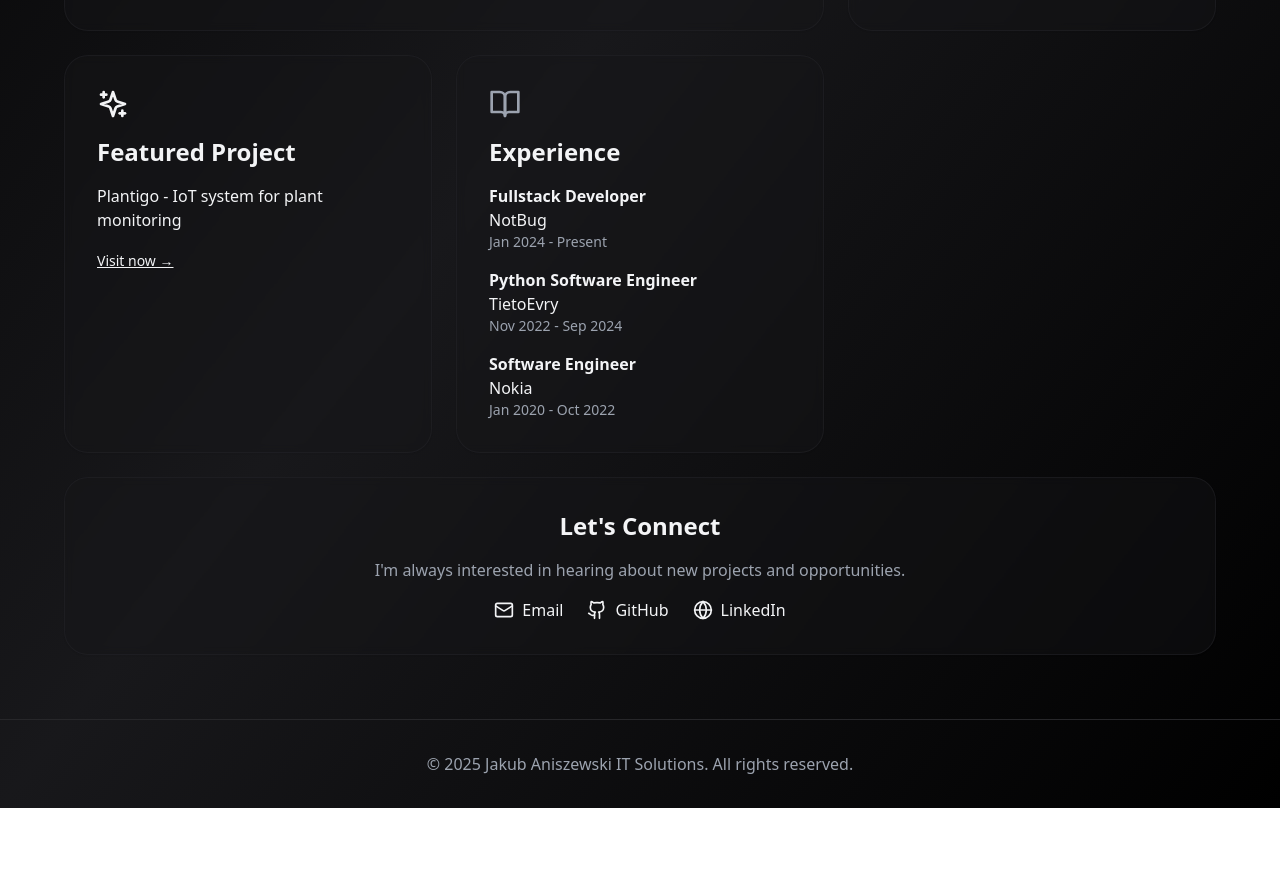
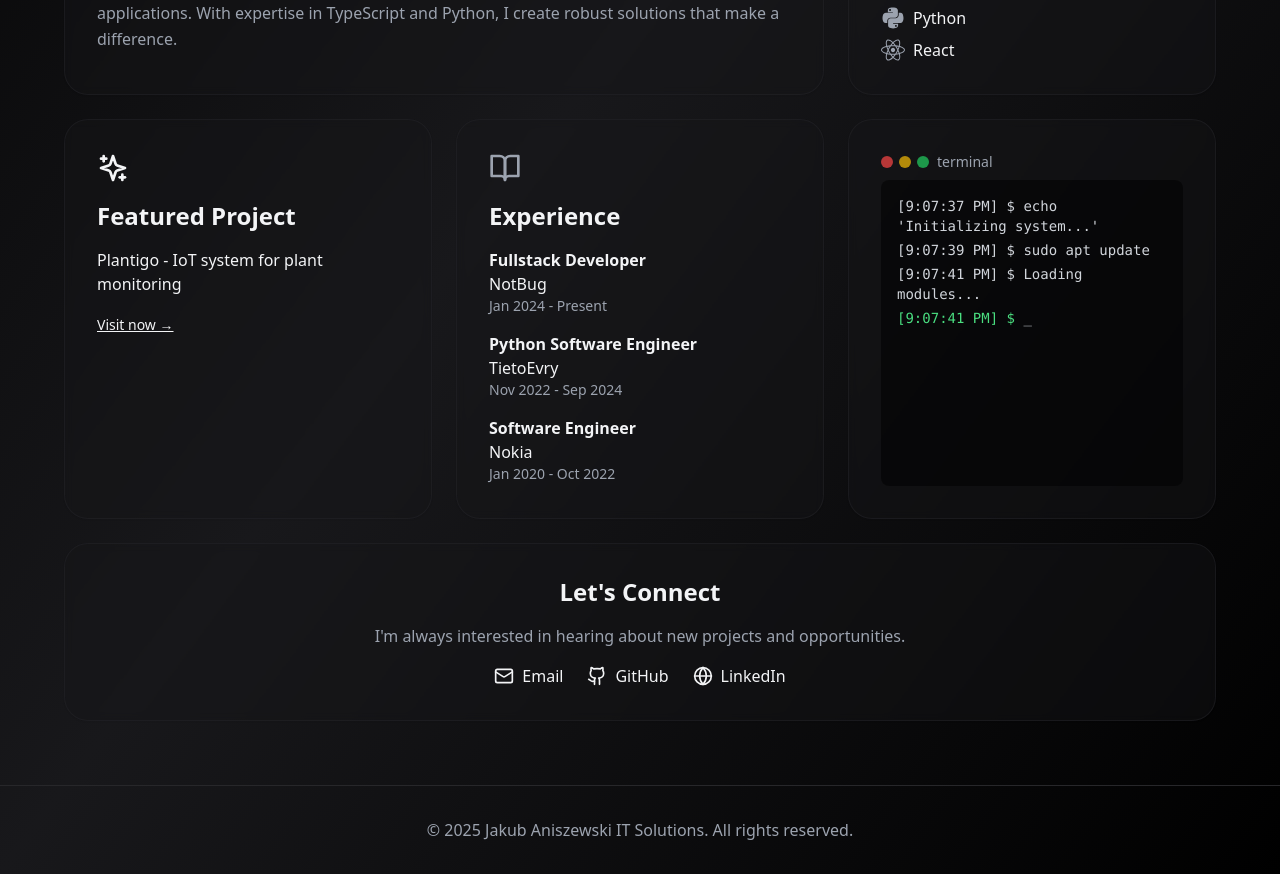
Before and after one commit to jaqb8/aniszewski.com, a React (Vite) app: page / in a window 1280 px wide. Shown: the part 847-1721 px from the top of the page. Before the commit the page ends 1655 px from the top, so only its background shows below. Built offline with nearby package versions, Linux system fonts and the light colour scheme.

Commit message:
Add matrix-style terminal component with scrollbar hide plugin

```diff
--- a/package.json
+++ b/package.json
@@ -12,7 +12,8 @@
   "dependencies": {
     "lucide-react": "^0.344.0",
     "react": "^18.3.1",
-    "react-dom": "^18.3.1"
+    "react-dom": "^18.3.1",
+    "tailwind-scrollbar-hide": "^2.0.0"
   },
   "devDependencies": {
     "@eslint/js": "^9.9.1",
--- a/src/App.tsx
+++ b/src/App.tsx
@@ -1,4 +1,4 @@
-import React, { useState } from "react";
+import { useState, useEffect, useRef } from "react";
 import {
   Github,
   Mail,
@@ -13,6 +13,89 @@ import {
 } from "lucide-react";
 import Avatar from "./assets/avatar.jpg";
 import Resume from "./assets/resume.pdf";
+
+const MatrixTerminal = () => {
+  const [lines, setLines] = useState<string[]>([]);
+  const [currentLine, setCurrentLine] = useState("");
+  const terminalRef = useRef<HTMLDivElement>(null);
+  const messages = [
+    "echo 'Initializing system...'",
+    "sudo apt update",
+    "Loading modules...",
+    "ssh user@portfolio.dev",
+    "git clone https://github.com/jaqb8/awesome-projects",
+    "cd awesome-projects && npm install",
+    "npm run dev",
+    "Starting development server...",
+  ];
+
+  // Auto-scroll effect
+  useEffect(() => {
+    if (terminalRef.current) {
+      terminalRef.current.scrollTop = terminalRef.current.scrollHeight;
+    }
+  }, [lines, currentLine]);
+
+  useEffect(() => {
+    let currentChar = 0;
+    let currentMessage = 0;
+    let timeout: ReturnType<typeof setTimeout>;
+
+    const type = () => {
+      const current = messages[currentMessage];
+
+      if (currentChar === current.length) {
+        setLines((prev) => [
+          ...prev,
+          `[${new Date().toLocaleTimeString()}] $ ${current}`,
+        ]);
+        setCurrentLine("");
+        currentChar = 0;
+        currentMessage = (currentMessage + 1) % messages.length;
+        timeout = setTimeout(type, 1000);
+      } else {
+        setCurrentLine(current.substring(0, currentChar + 1));
+        currentChar++;
+        timeout = setTimeout(type, 50);
+      }
+    };
+
+    type();
+    return () => clearTimeout(timeout);
+  }, []);
+
+  return (
+    <div className="h-full flex flex-col">
+      <div className="flex items-center gap-2 mb-2 text-gray-400">
+        <div className="flex gap-1.5">
+          <div className="w-3 h-3 rounded-full bg-red-500 opacity-75"></div>
+          <div className="w-3 h-3 rounded-full bg-yellow-500 opacity-75"></div>
+          <div className="w-3 h-3 rounded-full bg-green-500 opacity-75"></div>
+        </div>
+        <span className="text-sm">terminal</span>
+      </div>
+      <div className="flex-1 bg-black/50 rounded-lg p-4 font-mono text-sm relative overflow-hidden">
+        <div
+          ref={terminalRef}
+          className="h-full terminal-text relative space-y-1 overflow-y-auto scrollbar-hide"
+        >
+          {lines.map((line, i) => (
+            <div key={i} className="text-gray-300">
+              {line}
+            </div>
+          ))}
+          <div className="text-gray-300">
+            <span className="text-green-400">
+              [{new Date().toLocaleTimeString()}] $
+            </span>{" "}
+            <span className="text-purple-400">{currentLine}</span>
+            <span className="animate-pulse">_</span>
+          </div>
+        </div>
+      </div>
+    </div>
+  );
+};
 
 function App() {
   const [isSidebarOpen, setSidebarOpen] = useState(false);
@@ -30,11 +113,12 @@ function App() {
       <header className="fixed top-0 w-full bg-black/80 backdrop-blur-md z-50 border-b border-zinc-800">
         <nav className="max-w-6xl mx-auto px-6 h-16 flex items-center justify-between">
           <div className="flex items-center justify-between w-full">
-            <button
-              className="md:hidden text-gray-100"
-              onClick={toggleSidebar}
-            >
-              {isSidebarOpen ? <X className="w-6 h-6" /> : <Menu className="w-6 h-6" />}
+            <button className="md:hidden text-gray-100" onClick={toggleSidebar}>
+              {isSidebarOpen ? (
+                <X className="w-6 h-6" />
+              ) : (
+                <Menu className="w-6 h-6" />
+              )}
             </button>
             <span className="text-xl font-semibold"></span>
             <div className="hidden md:flex gap-4 ml-auto">
@@ -94,7 +178,7 @@ function App() {
           {/* Hero Section */}
           <section className="text-center space-y-8">
             <div className="relative inline-block">
-              <div className="w-32 h-32 md:w-48 md:h-48 rounded-full overflow-hidden border-2 border-purple-400/10 mx-auto mb-6">
+              <div className="w-64 h-64 md:w-64 md:h-64 rounded-full overflow-hidden border-2 border-purple-400/10 mx-auto mb-6">
                 <img
                   src={Avatar}
                   alt="Jakub Aniszewski"
@@ -159,7 +243,7 @@ function App() {
                     <rect fill="#fff" rx="50" />
                     <rect fill="#9ca3af" height="512" rx="50" width="512" />
                     <path
-                      clip-rule="evenodd"
+                      clipRule="evenodd"
                       d="m316.939 407.424v50.061c8.138 4.172 17.763 7.3 28.875 9.386s22.823 3.129 35.135 3.129c11.999 0 23.397-1.147 34.196-3.442 10.799-2.294 20.268-6.075 28.406-11.342 8.138-5.266 14.581-12.15 19.328-20.65s7.121-19.007 7.121-31.522c0-9.074-1.356-17.026-4.069-23.857s-6.625-12.906-11.738-18.225c-5.112-5.319-11.242-10.091-18.389-14.315s-15.207-8.213-24.18-11.967c-6.573-2.712-12.468-5.345-17.685-7.9-5.217-2.556-9.651-5.163-13.303-7.822-3.652-2.66-6.469-5.476-8.451-8.448-1.982-2.973-2.974-6.336-2.974-10.091 0-3.441.887-6.544 2.661-9.308s4.278-5.136 7.512-7.118c3.235-1.981 7.199-3.52 11.894-4.615 4.696-1.095 9.912-1.642 15.651-1.642 4.173 0 8.581.313 13.224.938 4.643.626 9.312 1.591 14.008 2.894 4.695 1.304 9.259 2.947 13.694 4.928 4.434 1.982 8.529 4.276 12.285 6.884v-46.776c-7.616-2.92-15.937-5.084-24.962-6.492s-19.381-2.112-31.066-2.112c-11.895 0-23.163 1.278-33.805 3.833s-20.006 6.544-28.093 11.967c-8.086 5.424-14.476 12.333-19.171 20.729-4.695 8.395-7.043 18.433-7.043 30.114 0 14.914 4.304 27.638 12.912 38.172 8.607 10.533 21.675 19.45 39.204 26.751 6.886 2.816 13.303 5.579 19.25 8.291s11.086 5.528 15.415 8.448c4.33 2.92 7.747 6.101 10.252 9.543 2.504 3.441 3.756 7.352 3.756 11.733 0 3.233-.783 6.231-2.348 8.995s-3.939 5.162-7.121 7.196-7.147 3.624-11.894 4.771c-4.748 1.148-10.303 1.721-16.668 1.721-10.851 0-21.597-1.903-32.24-5.71-10.642-3.806-20.502-9.516-29.579-17.13zm-84.159-123.342h64.22v-41.082h-179v41.082h63.906v182.918h50.874z"
                       fill="#000"
                     />
@@ -235,6 +319,11 @@ function App() {
               </div>
             </div>
 
+            {/* Terminal Card */}
+            <div className="bg-zinc-900/40 backdrop-blur-sm rounded-3xl p-6 md:p-8 shadow-sm hover:shadow-md transition-shadow border border-zinc-800/50 h-[400px]">
+              <MatrixTerminal />
+            </div>
+
             {/* Contact */}
             <div
               id="contact"
--- a/tailwind.config.js
+++ b/tailwind.config.js
@@ -1,8 +1,8 @@
 /** @type {import('tailwindcss').Config} */
 export default {
-  content: ['./index.html', './src/**/*.{js,ts,jsx,tsx}'],
+  content: ["./index.html", "./src/**/*.{js,ts,jsx,tsx}"],
   theme: {
     extend: {},
   },
-  plugins: [],
+  plugins: [require("tailwind-scrollbar-hide")],
 };
```
Also changed, not shown: 1 other file (tests, documents, lock files or other folders).
